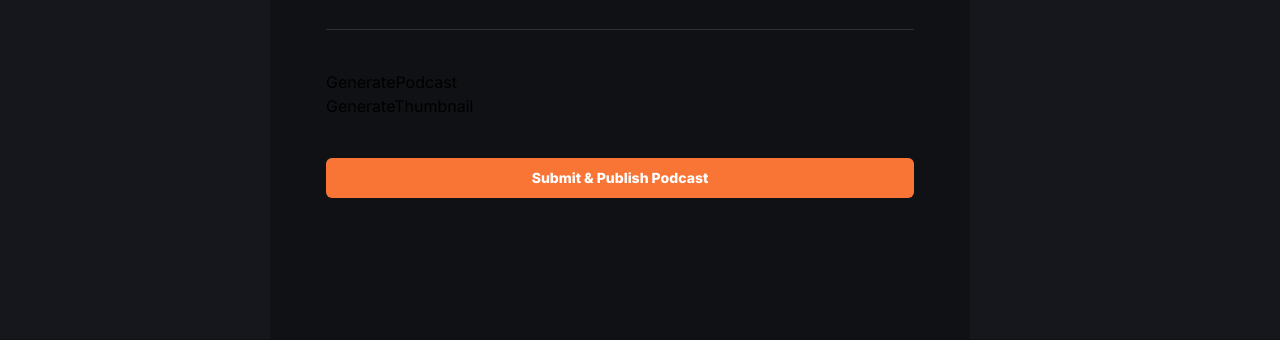
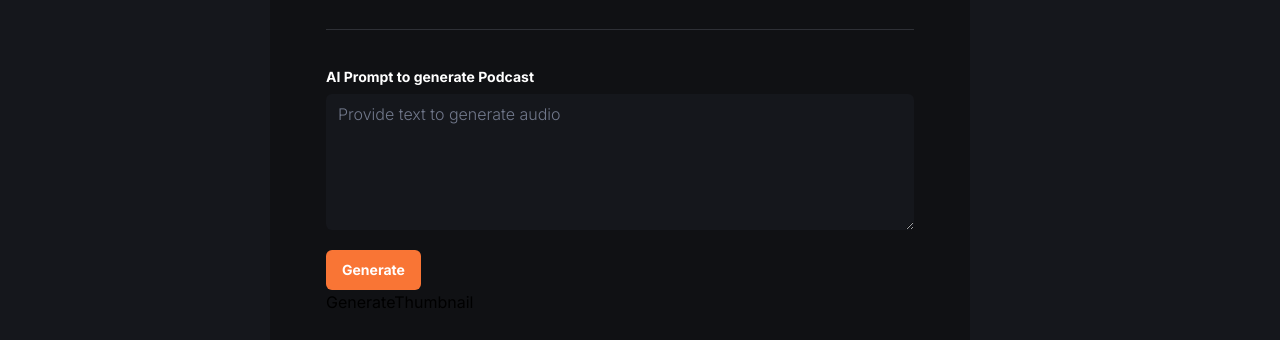
Before and after one commit to OtaraAlex/Podcastr, a Next.js app: page /create-podcast in a window 1280 px wide. Shown: the part 461-801 px from the top of the page. Built offline with nearby package versions, Linux system fonts and the light colour scheme; no server answers.

Commit message:
feat: generate podcast boilerplate

```diff
--- a/app/(root)/create-podcast/page.tsx
+++ b/app/(root)/create-podcast/page.tsx
@@ -156,7 +156,15 @@
           </div>
 
           <div className="flex flex-col pt-10">
-            <GeneratePodcast />
+            <GeneratePodcast
+              setAudioStorageId={setAudioStorageId}
+              setAudio={setAudioUrl}
+              voiceType={voiceType!}
+              audio={audioUrl}
+              voicePrompt={voicePrompt}
+              setVoicePrompt={setVoicePrompt}
+              setAudioDuration={setAudioDuration}
+            />
 
             <GenerateThumbnail />
 
--- a/components/GeneratePodcast.tsx
+++ b/components/GeneratePodcast.tsx
@@ -1,9 +1,87 @@
-import React from 'react'
+import { GeneratePodcastProps } from "@/types";
+import { Label } from "./ui/label";
+import { Textarea } from "./ui/textarea";
+import { Button } from "./ui/button";
+import { Loader } from "lucide-react";
+import { useState } from "react";
 
-const GeneratePodcast = () => {
+const useGeneratePodcast = ({
+  setAudio,
+  voiceType,
+  voicePrompt,
+  setAudioStorageId,
+}: GeneratePodcastProps) => {
+  const [isGenerating, setIsGenerating] = useState(false);
+
+  const generatePodcast = async () => {
+    setIsGenerating(true);
+    setAudio("");
+
+    if(!voicePrompt) {
+        //todo: show error message
+        return setIsGenerating(false);
+      }
+
+      try {
+        // const response = await getPodcastAudio({
+        //     voice: voiceType,
+        //     input: voicePrompt
+        //   })
+      } catch (error) {
+        console.log('Error generating podcast', error)
+        //todo: show error message
+        setIsGenerating(false)
+      }
+  };
+
+  return { isGenerating, generatePodcast };
+};
+
+const GeneratePodcast = (props: GeneratePodcastProps) => {
+  const { isGenerating, generatePodcast } = useGeneratePodcast(props);
+
   return (
-    <div>GeneratePodcast</div>
-  )
-}
+    <div>
+      <div className="flex flex-col gap-2.5">
+        <Label className="text-16 font-bold text-white-1">
+          AI Prompt to generate Podcast
+        </Label>
+        <Textarea
+          className="input-class font-light focus-visible:ring-offset-orange-1"
+          placeholder="Provide text to generate audio"
+          rows={5}
+          value={props.voicePrompt}
+          onChange={(e) => props.setVoicePrompt(e.target.value)}
+        />
+      </div>
+      <div className="mt-5 w-full max-w-[200px]">
+        <Button
+          type="submit"
+          className="text-16 bg-orange-1 py-4 font-bold text-white-1"
+        >
+          {isGenerating ? (
+            <>
+              Generating
+              <Loader size={20} className="animate-spin ml-2" />
+            </>
+          ) : (
+            "Generate"
+          )}
+        </Button>
+        {props.audio && (
+          <audio
+            controls
+            src={props.audio}
+            autoPlay
+            className="mt-5"
+            onLoadedMetadata={(e) =>
+              props.setAudioDuration(e.currentTarget.duration)
+            }
+          />
+        )}
+      </div>
+    </div>
+  );
+};
 
-export default GeneratePodcast
+export default GeneratePodcast;
```
